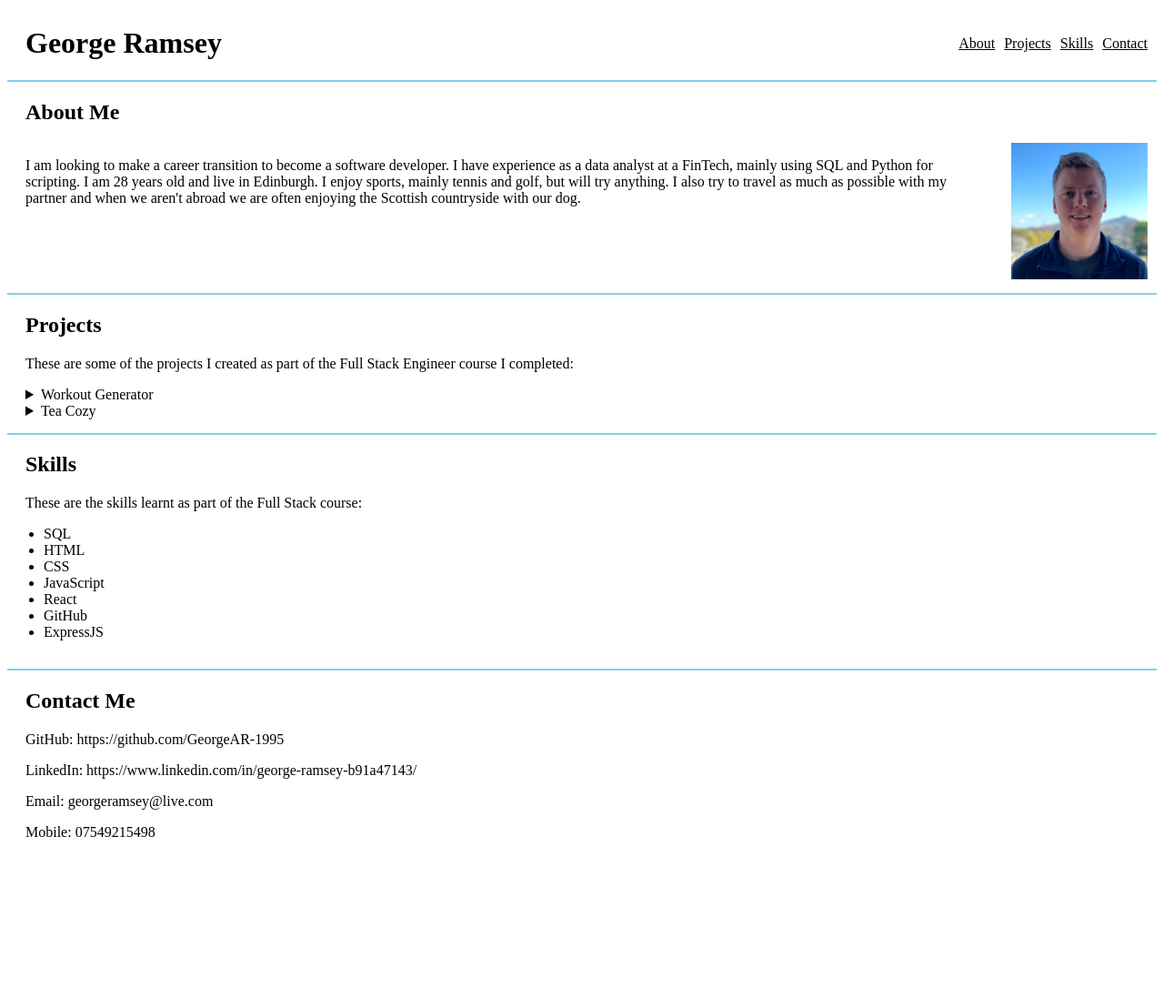
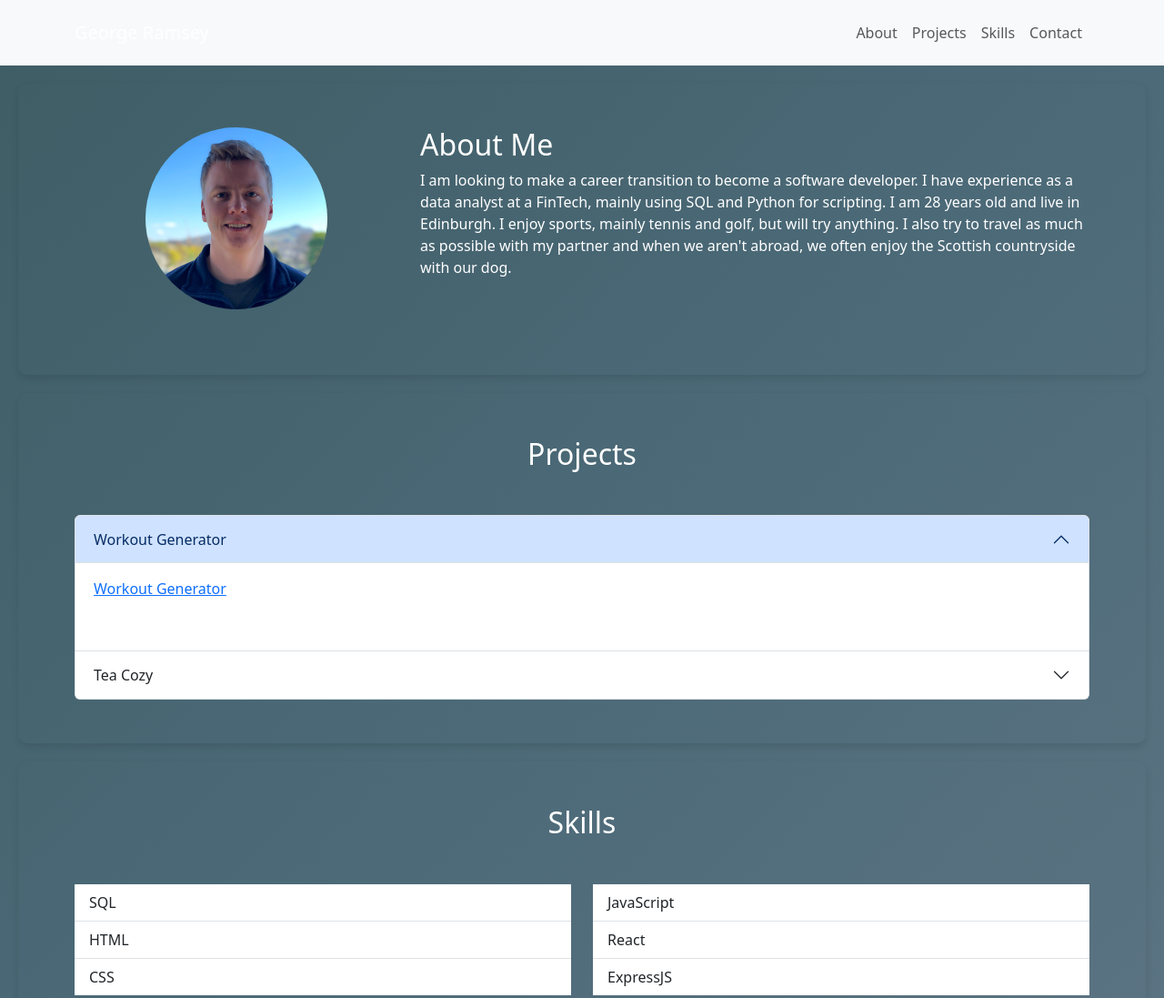
Before and after one commit to GeorgeAR-1995/Portfolio, a website: page index.html in a window 1280 px wide. Shown: the top 1097 px of the page at 91% size. Before the commit the page ends 940 px from the top, so only its background shows below. Drawn offline with nearby package versions, Linux system fonts and the light colour scheme; files that its build step writes are made by us from their sources.

Commit message:
added some bootstrap and work on portfolio page in general

```diff
--- a/index.html
+++ b/index.html
@@ -5,76 +5,113 @@
     <meta charset="UTF-8">
     <meta name="viewport" content="width=device-width, initial-scale=1.0">
     <title>George's Portfolio</title>
-    <link href="resources/style.css" rel="stylesheet">
+    <link href="https://cdn.jsdelivr.net/npm/bootstrap@5.3.3/dist/css/bootstrap.min.css" rel="stylesheet" integrity="sha384-QWTKZyjpPEjISv5WaRU9OFeRpok6YctnYmDr5pNlyT2bRjXh0JMhjY6hW+ALEwIH" crossorigin="anonymous">
+    <link rel="stylesheet" href="style.css">
 </head>
 
 <body>
-    <header class = "nav">
-        <h1>George Ramsey</h1>
-        <nav>
-            <ul>
-                <li><a href="#about">About</a></li>
-                <li><a href="#projects">Projects</a></li>
-                <li><a href="#skills">Skills</a></li>
-                <li><a href="#contact">Contact</a></li>
+    <!-- Navbar -->
+    <header class="navbar navbar-expand-lg navbar-light bg-light py-3">
+        <div class="container">
+            <a class="navbar-brand" href="#">George Ramsey</a>
+            <button class="navbar-toggler" type="button" data-bs-toggle="collapse" data-bs-target="#navbarNav" aria-controls="navbarNav" aria-expanded="false" aria-label="Toggle navigation">
+                <span class="navbar-toggler-icon"></span>
+            </button>
+            <div class="collapse navbar-collapse justify-content-end" id="navbarNav">
+                <ul class="navbar-nav">
+                    <li class="nav-item"><a class="nav-link" href="#about">About</a></li>
+                    <li class="nav-item"><a class="nav-link" href="#projects">Projects</a></li>
+                    <li class="nav-item"><a class="nav-link" href="#skills">Skills</a></li>
+                    <li class="nav-item"><a class="nav-link" href="#contact">Contact</a></li>
                 </ul>
-        </nav>
+            </div>
+        </div>
     </header>
 
-    <div id = "about">
-        <h2   class = "about">About Me</h2>
-            <div class = "about-body">
-                <p>I am looking to make a career transition to become a software developer.
-                I have experience as a data analyst at a FinTech, mainly using SQL
-                and Python for scripting. I am 28 years old and live in Edinburgh. I enjoy sports,
-                mainly tennis and golf, but will try anything. I also try to travel as much as possible
-                with my partner and when we aren't abroad we are often enjoying the Scottish countryside with our dog.</p>
-                <img class = "selfpicture" src = "resources/images/images.jpeg" alt = "picture of George Ramsey">
+    <!-- About Section -->
+    <section id="about" class="py-5">
+        <div class="container">
+            <div class="row">
+                <div class="col-lg-4 text-center">
+                    <img src="resources/images/images.jpeg" alt="George Ramsey" class="img-fluid rounded-circle mb-4" width="200">
+                </div>
+                <div class="col-lg-8">
+                    <h2>About Me</h2>
+                    <p>I am looking to make a career transition to become a software developer. I have experience as a data analyst at a FinTech, mainly using SQL and Python for scripting. I am 28 years old and live in Edinburgh. I enjoy sports, mainly tennis and golf, but will try anything. I also try to travel as much as possible with my partner and when we aren't abroad, we often enjoy the Scottish countryside with our dog.</p>
                 </div>
             </div>
-    <div  id = "projects" class = "projects">
-        <h2>Projects</h2>
-            <p>These are some of the projects I created as part of the Full Stack Engineer course I completed: </p>
-            <details>
-                <summary <a href = "https://github.com/GeorgeAR-1995/Workout_Generator">Workout Generator</a></summary>
-                <p>
-                    A workout generator app. This was a JavaScript project where the aim was to create
-                    a randomized output for the user. The output I chose was a workout planner which would
-                    select a body part to workout, 3 exercises and what sets and reps to perform.
-                    <br>
-                    Things that could be added but were out of scope:
-                    <br>- A nice front end design
-                    <br>- More structure/personalisation in terms of longer term plans and limiting body parts to 2x per week
+        </div>
+    </section>
 
-                </p>
-            </details>
-            <details>
-                <summary <a href = "https://github.com/GeorgeAR-1995/TeaCozy">Tea Cozy</a></summary>
-                <p>
-                    Tea Cozy App
-                </p>
-            </details>
+    <!-- Projects Section -->
+    <section id="projects" class="py-5">
+        <div class="container">
+            <h2 class="text-center mb-5">Projects</h2>
+            <div class="accordion" id="projectsAccordion">
+                <div class="accordion-item">
+                    <h2 class="accordion-header">
+                        <button class="accordion-button" type="button" data-bs-toggle="collapse" data-bs-target="#project1" aria-expanded="true">
+                            Workout Generator
+                        </button>
+                    </h2>
+                    <div id="project1" class="accordion-collapse collapse show" data-bs-parent="#projectsAccordion">
+                        <div class="accordion-body">
+                            <a href="https://github.com/GeorgeAR-1995/Workout_Generator">Workout Generator</a>
+                            <p>A workout generator app using JavaScript to create randomized workout plans.</p>
                         </div>
-    <div id = "skills" class = "skills">
-        <h2>Skills</h2>
-            <p>These are the skills learnt as part of the Full Stack course:</p>
-                <ul>
-                    <li>SQL</li>
-                    <li>HTML</li>
-                    <li>CSS</li>
-                    <li>JavaScript</li>
-                    <li>React</li>
-                    <li>GitHub</li>
-                    <li>ExpressJS</li>
+                    </div>
+                </div>
+                <div class="accordion-item">
+                    <h2 class="accordion-header">
+                        <button class="accordion-button collapsed" type="button" data-bs-toggle="collapse" data-bs-target="#project2" aria-expanded="false">
+                            Tea Cozy
+                        </button>
+                    </h2>
+                    <div id="project2" class="accordion-collapse collapse" data-bs-parent="#projectsAccordion">
+                        <div class="accordion-body">
+                            <a href="https://github.com/GeorgeAR-1995/TeaCozy">Tea Cozy</a>
+                            <p>A landing page for a fictional tea shop built with HTML and CSS.</p>
+                        </div>
+                    </div>
+                </div>
+            </div>
+        </div>
+    </section>
+
+    <!-- Skills Section -->
+    <section id="skills" class="py-5">
+        <div class="container">
+            <h2 class="text-center mb-5">Skills</h2>
+            <div class="row">
+                <div class="col-md-6">
+                    <ul class="list-group list-group-flush">
+                        <li class="list-group-item">SQL</li>
+                        <li class="list-group-item">HTML</li>
+                        <li class="list-group-item">CSS</li>
                     </ul>
                 </div>
-    <div id = "contact" class = "contact">
+                <div class="col-md-6">
+                    <ul class="list-group list-group-flush">
+                        <li class="list-group-item">JavaScript</li>
+                        <li class="list-group-item">React</li>
+                        <li class="list-group-item">ExpressJS</li>
+                    </ul>
+                </div>
+            </div>
+        </div>
+    </section>
+
+    <!-- Contact Section -->
+    <section id="contact" class="py-5">
+        <div class="container text-center">
             <h2>Contact Me</h2>
-            <p>GitHub: https://github.com/GeorgeAR-1995</p>
-            <p>LinkedIn: https://www.linkedin.com/in/george-ramsey-b91a47143/</p>
-            <p>Email: georgeramsey@live.com</p>
-            <p>Mobile: 07549215498</p>
+            <p><a href="https://github.com/GeorgeAR-1995" target="_blank">GitHub</a></p>
+            <p><a href="https://www.linkedin.com/in/george-ramsey-b91a47143/" target="_blank">LinkedIn</a></p>
+            <p>Email: <a href="mailto:georgeramsey@live.com">georgeramsey@live.com</a></p>
         </div>
+    </section>
+
+    <script src="https://cdn.jsdelivr.net/npm/bootstrap@5.3.3/dist/js/bootstrap.bundle.min.js" integrity="sha384-YvpcrYf0tY3lHB60NNkmXc5s9fDVZLESaAA55NDzOxhy9GkcIdslK1eN7N6jIeHz" crossorigin="anonymous"></script>
 </body>
 
 </html>
--- /dev/null
+++ b/package.json
@@ -0,0 +1,5 @@
+{
+  "dependencies": {
+    "bootstrap": "^5.3.3"
+  }
+}
--- a/resources/style.css
+++ b/resources/style.css
@@ -1,78 +1,42 @@
-.nav {
-    display: flex;
-    width: 100%;
-    justify-content: space-between;
-    align-items: center;
-    border-bottom: 2px skyblue solid;
+/* Animated slate grey background */
+body {
+    background: linear-gradient(135deg, #2f4f4f, #4b6977, #708090); /* Slate grey gradient */
+    background-size: 200% 200%;
+    animation: gradientAnimation 8s ease infinite; /* Subtle animation */
+    color: white; /* Text is white to contrast with dark background */
 }
 
-.nav a {
-    color: black;
+@keyframes gradientAnimation {
+    0% {
+        background-position: 0% 50%;
+    }
+    50% {
+        background-position: 100% 50%;
+    }
+    100% {
+        background-position: 0% 50%;
+    }
+}
+
+/* Sections styles */
+section {
+    background-color: transparent; /* No specific background, will show slate grey */
+    border-radius: 10px; /* Rounded corners for a modern look */
+    padding: 20px;
+    margin: 20px;
+    box-shadow: 0 4px 8px rgba(0, 0, 0, 0.1); /* Slight shadow for depth */
+}
+
+/* Adjust text and header styles for better visibility */
+h2, p, li {
+    color: white; /* Keep the text white to ensure readability */
+}
+
+/* Navbar links should remain readable */
+.navbar-brand, .nav a {
+    color: white; /* White links for readability */
 }
 
 .nav a:hover {
-    text-decoration: none; /* Remove underline on hover */
+    color: #00bfff; /* Sky blue hover effect */
 }
-
-.nav ul {
-    padding: 0;
-    margin: 0;
-    display: flex;
-    list-style: none;
-    justify-content: space-between;
-    color: inherit;
-}
-
-.nav li {
-    margin-right: 10px;
-}
-
-.nav h1 {
-    margin-left: 20px;
-    margin-right: 20px;
-}
-
-h2 {
-    margin-left: 20px;
-    margin-right: 20px;
-}
-
-p {
-    margin-left: 20px;
-    margin-right: 20px;
-    display: flex;
-    text-align: left;
-}
-
-.selfpicture {
-    width: auto;
-    height: 150px;
-    margin-right: 10px;
-    margin-left: 30px;
-}
-
-.about-body {
-    display: flex;
-    text-align: justify;
-    border-bottom: 2px skyblue solid;
-    padding-bottom: 15px;
-}
-
-.projects {
-    border-bottom: 2px skyblue solid;
-    padding-bottom: 15px;
-}
-
-.skills {
-    border-bottom: 2px skyblue solid;
-    padding-bottom: 15px;
-}
-
-h4 {
-    margin-left: 20px;
-    margin-right: 20px;
-}
-
-details {
-    margin-left: 20px;
-}
```
Also changed, not shown: 1 other file. Lines whose indentation alone changed are shown as unchanged.
